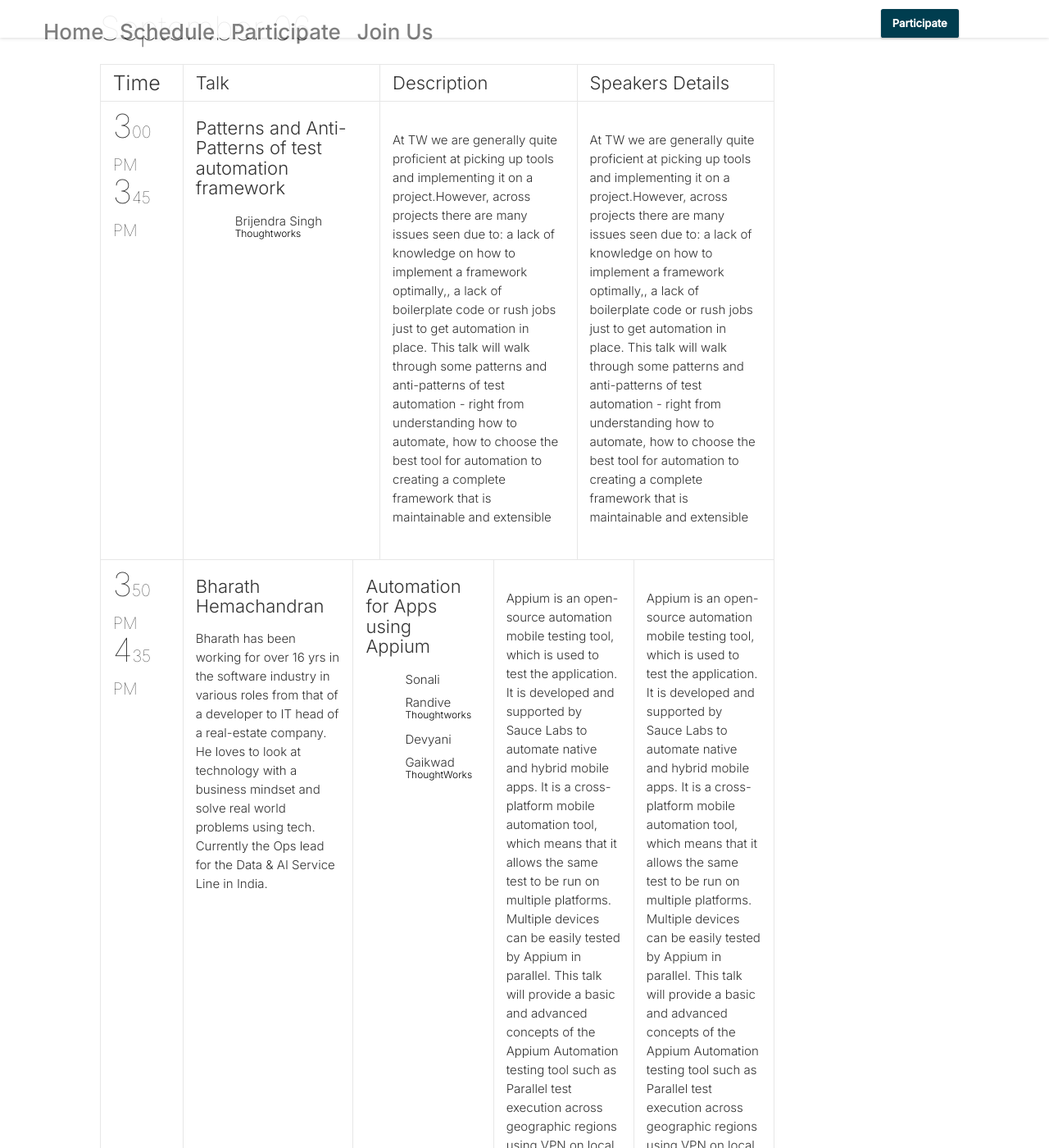
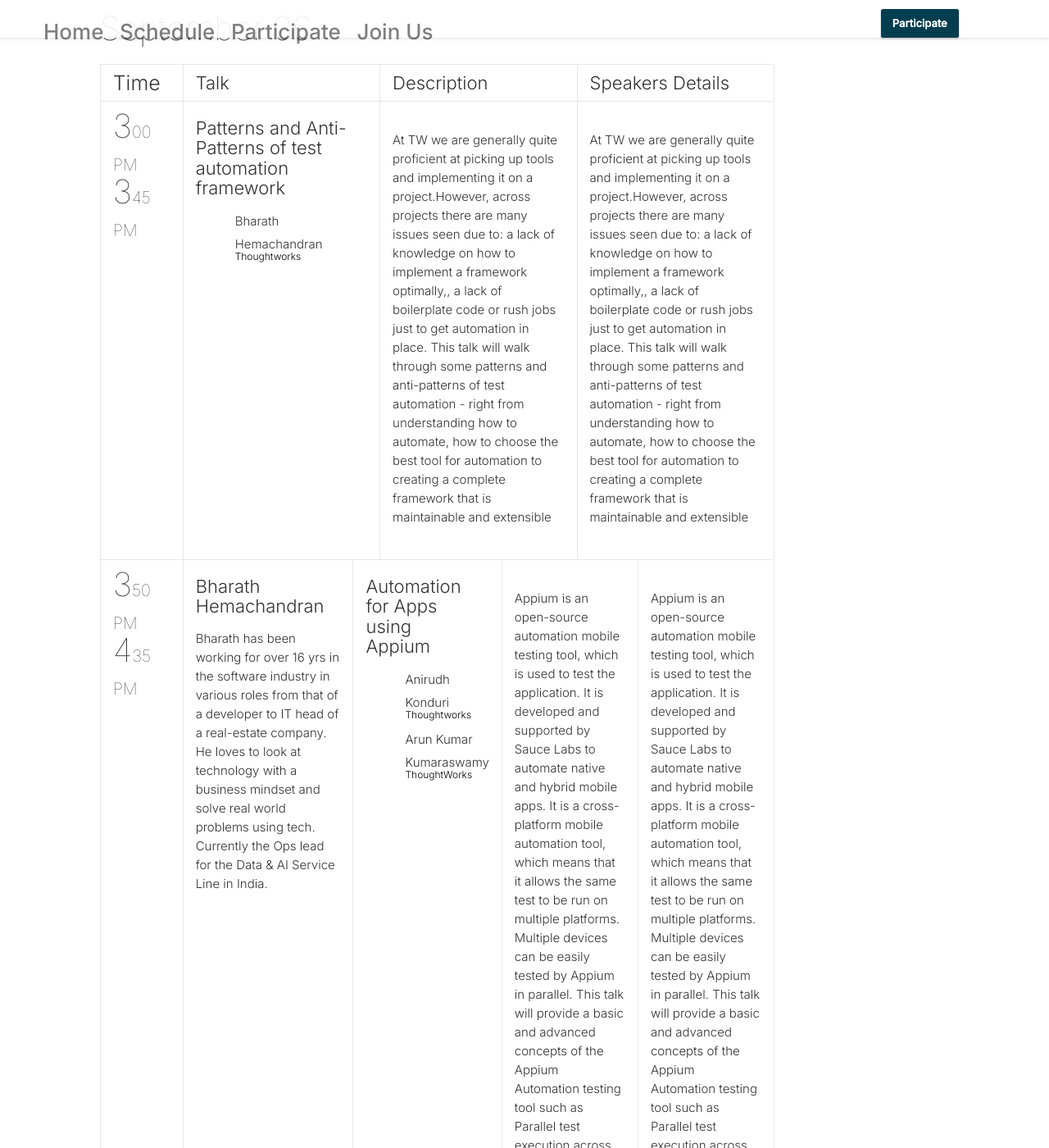
Before and after one commit to twpune/vodqa, a Jekyll site: the page built from schedule.html, in a window 1280 px wide and 1400 px high, scrolled down 454 px. Shown: the whole window at 82% size. Built offline with Jekyll 4.4.1, drawn with Linux system fonts in a browser that asks for light colours; nearby versions of some CDN libraries; comment, search, counter and statistics services are not loaded; part of the change alters nothing that is shown; some of the changed text lies outside the part shown.

Commit message:
Update speakers.yml

```diff
--- a/_data/speakers.yml
+++ b/_data/speakers.yml
@@ -1,21 +1,21 @@
 -
   id: 1
-  name: "Brijendra"
-  surname: "Singh"
+  name: "Bharath"
+  surname: "Hemachandran"
   company: "Thoughtworks"
-  title: "Senior Consultant"
-  bio: "Having total 10 years of experience as a QA. Testing enthusiastic Thoughtworker."
+  title: "Principle Consultant"
+  bio: "Bharath has been working for over 16 yrs in the software industry in various roles from that of a developer to IT head of a real-estate company. He loves to look at technology with a business mindset and solve real world problems using tech. Currently the Ops lead for the Data & AI Service Line in India."
   thumbnailUrl: DawidOstrowski.jpg
   rockstar: true
   social:
     - {name: "google-plus", link: "https://plus.google.com/+DawidOstrowski/"}
 -
   id: 2
-  name: "Devyani"
-  surname: "Gaikwad"
+  name: "Nalinikanth"
+  surname: "Meesala"
   company: "ThoughtWorks"
-  title: "Senior Consultant"
-  bio: 'Have interest in opensource testing projects.'
+  title: "Lead Consultant"
+  bio: "I am having 10 years of experience in Quality and Security areas. I help teams build quality and secure applications. Over time I have been setting up enterprise level security and quality practices for teams over past two years. I like to learn, guide and explore different tools and libraries in wide range. Strategy, Devsecops and Threat modelling are my favourite areas and currently my quest is to dig deep in to cloud security. I am working as a technical product owner and also is a security community lead for Thoughtworks India"
   thumbnailUrl: DmytroDanylyk.jpg
   rockstar: true
   social:
@@ -25,10 +25,10 @@
 
 -
   id: 3
-  name: "Sonali"
-  surname: "Randive"
+  name: "Anirudh"
+  surname: "Konduri"
   company: "Thoughtworks"
-  title: "Lead Consultant"
+  title: "Senior Consultant"
   bio: "Having total 10+ years of experience as a QA. Testing enthusiastic Thoughtworker."
   thumbnailUrl: DawidOstrowski.jpg
   rockstar: true
@@ -36,40 +36,14 @@
     - {name: "google-plus", link: "https://plus.google.com/+DawidOstrowski/"}
 -
   id: 4
-  name: "Devyani"
-  surname: "Gaikwad"
+  name: "Arun Kumar"
+  surname: "Kumaraswamy"
   company: "ThoughtWorks"
   title: "Senior Consultant"
-  bio: 'Have interest in opensource testing projects.'
+  bio: "Quality Analyst with 7+ years of experience in testing with multiple domains like Telecom,Banking,Insurance,Travel and Finance. I am interesting in Performance testing and mobile Automation and would like to explore with new tools for automation. Currently started to attend trainings for being an Agile Coach and Scrum Master"
   thumbnailUrl: DmytroDanylyk.jpg
   rockstar: true
   social:
     - {name: "google-plus", link: "https://plus.google.com/+DmytroDanylyk"}
     - {name: "twitter", link: "https://twitter.com/dmytrodanylyk"}
     - {name: "github", link: "https://github.com/dmytrodanylyk"}
--
-  id: 5
-  name: "Brijendra"
-  surname: "Singh"
-  company: "ThoughtWorks"
-  title: "Senior Consultant"
-  bio: 'Have interest in opensource testing projects.'
-  thumbnailUrl: DmytroDanylyk.jpg
-  rockstar: true
-  social:
-    - {name: "google-plus", link: "https://plus.google.com/+DmytroDanylyk"}
-    - {name: "twitter", link: "https://twitter.com/dmytrodanylyk"}
-    - {name: "github", link: "https://github.com/dmytrodanylyk"}
--
-  id: 6
-  name: "Avinash"
-  surname: "Kannan"
-  company: "ThoughtWorks"
-  title: "Consultant"
-  bio: 'Have interest in opensource testing projects.'
-  thumbnailUrl: DmytroDanylyk.jpg
-  rockstar: true
-  social:
-    - {name: "google-plus", link: "https://plus.google.com/+DmytroDanylyk"}
-    - {name: "twitter", link: "https://twitter.com/dmytrodanylyk"}
-    - {name: "github", link: "https://github.com/dmytrodanylyk"}
```
